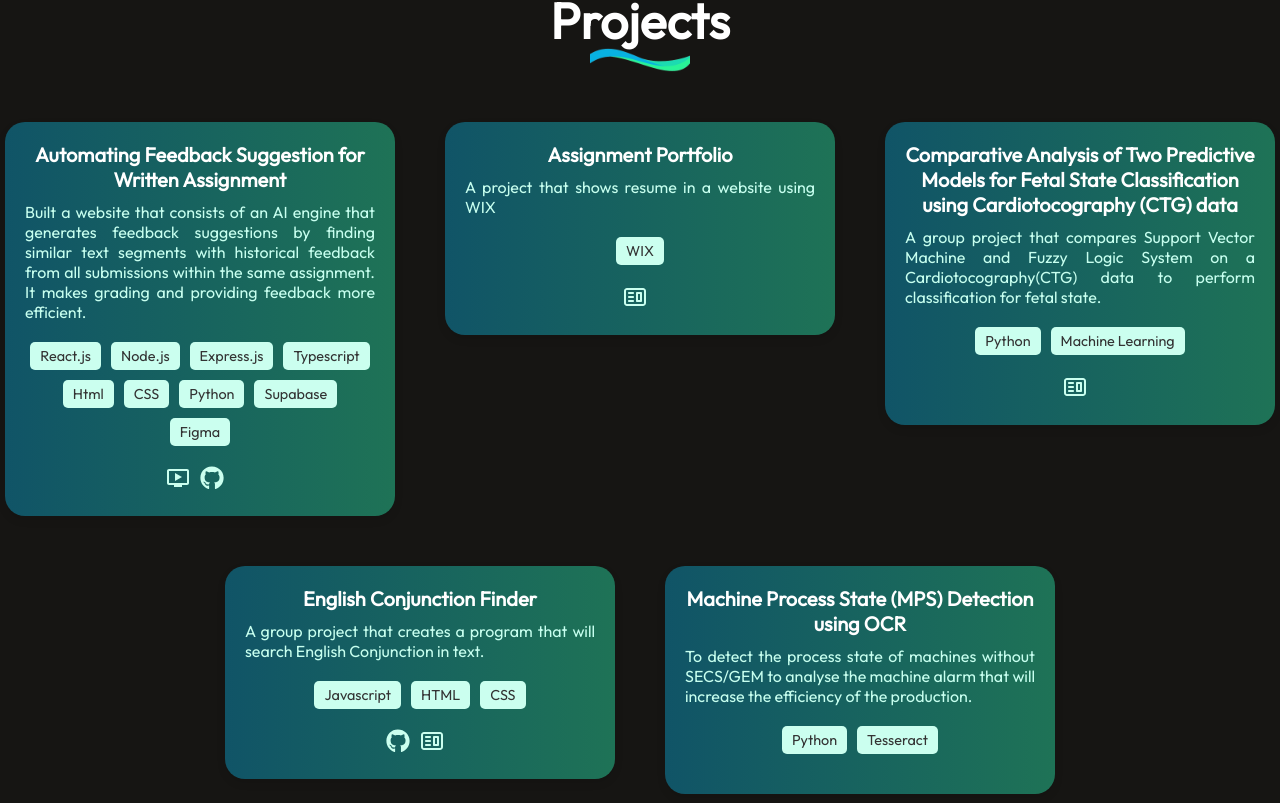
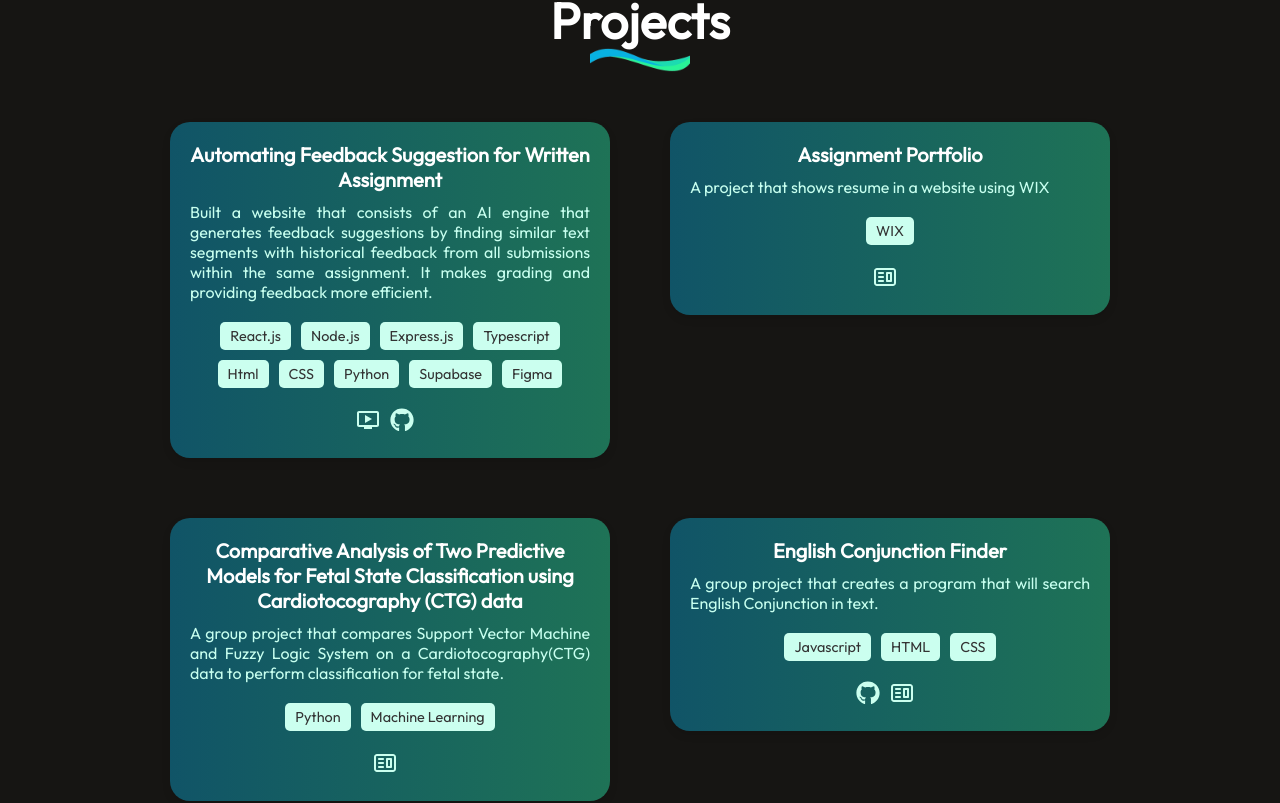
Before and after one commit to JiaaaJiaa/jy-portfolio, a React (Create React App) app: page / in a window 1280 px wide. Shown: the part 2579-3382 px from the top of the page. Built offline with nearby package versions, Linux system fonts and the light colour scheme; the HTML template or start-up script is replaced by a standard one.

Commit message:
Update gaps between cards

```diff
--- a/src/Components/Project/Project.css
+++ b/src/Components/Project/Project.css
@@ -32,7 +32,7 @@
     flex-wrap: wrap;
     justify-content: center;
     align-items: flex-start;
-    gap: 50px;
+    gap: 60px;
     margin-top:50px;
 }
 
@@ -41,7 +41,7 @@
     border-radius: 20px;
     box-shadow: 0 4px 8px rgba(0, 0, 0, 0.1);
     overflow: hidden;
-    width: 350px;
+    width: 400px;
     padding: 20px;
     transition: transform 0.3s;
     /* border: 4px solid linear; */
```
